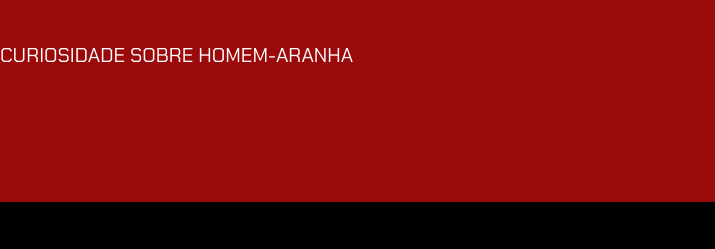
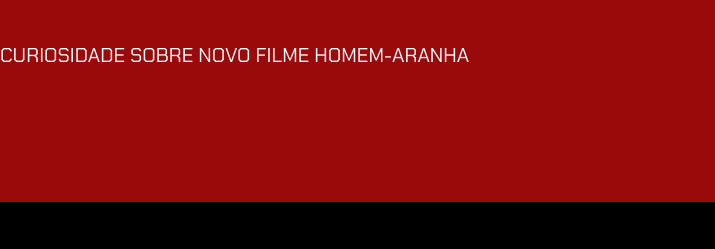
Before and after one commit to Buiu019/BuiuMOVIEFLIX, a plain HTML site: page index.html in a window 1280 px wide. Shown: the part 357-606 px from the top of the page, 0-715 px from the left. Drawn offline with Linux system fonts and the light colour scheme.

Commit message:
Alterando legenda

```diff
--- a/index.html
+++ b/index.html
@@ -15,7 +15,7 @@
     <section class="chamada">
         <div class="chamada-texto">
             <h1>ATRAVES DO ARANHAVERSO </h1>
-            <p>CURIOSIDADE SOBRE HOMEM-ARANHA</p>
+            <p>CURIOSIDADE SOBRE NOVO FILME HOMEM-ARANHA</p>
         </div>
 
         <div>
```
